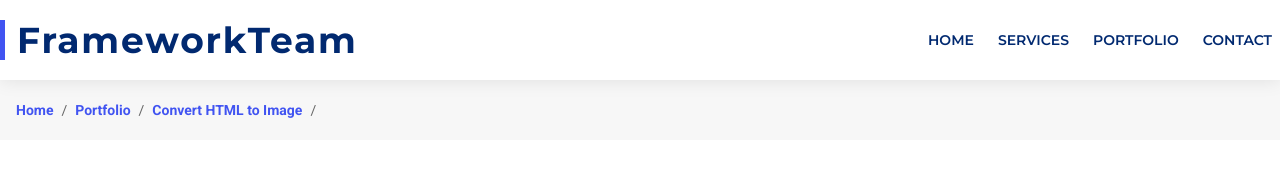
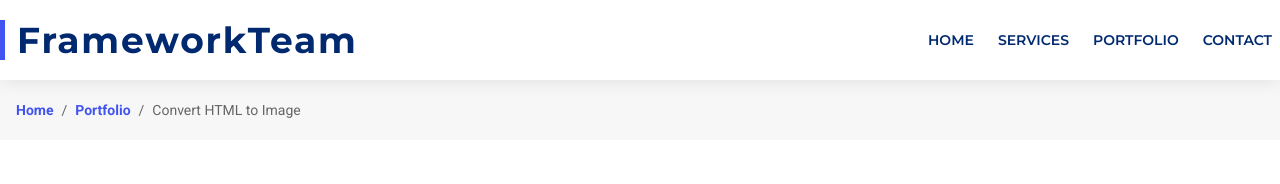
Before and after one commit to ChauhanJaved/frameworkteam, a Next.js app: page /convert-html-to-image in a window 1280 px wide. Shown: the top 184 px of the page. Built offline with nearby package versions, Linux system fonts and the light colour scheme.

Commit message:
header component update

```diff
--- a/src/app/[product]/page.tsx
+++ b/src/app/[product]/page.tsx
@@ -3,7 +3,7 @@ import Image from "next/image";
 
 //Internal Imports
 import { montserrat } from "@/components/font/font";
-import { portfolioItems } from "@/data/website-data";
+import { HeaderNavItems, portfolioItems } from "@/data/website-data";
 import BreadCrumbs from "@/components/UI/BreadCrumbs";
 import SectionHeader from "@/components/UI/SectionHeader";
 import HeroIcons, { IconNames } from "@/components/UI/HeroIcons";
@@ -26,9 +26,14 @@ export default function Page({ params }: { params: { product: string } }) {
   );
   //Breadcrumb data
   const pageLocation = [
-    { name: "Home", link: "/" },
-    { name: "Portfolio", link: "/#portfolio" },
-    { name: `${portfolioItem?.title}`, link: `/#${portfolioItem?.id}` },
+    {
+      name: `${HeaderNavItems.Home[0].toUpperCase()}${HeaderNavItems.Home.slice(1)}`,
+      link: `/#${HeaderNavItems.Home}`,
+    },
+    {
+      name: `${HeaderNavItems.Portfolio[0].toUpperCase()}${HeaderNavItems.Portfolio.slice(1)}`,
+      link: `/#${HeaderNavItems.Portfolio}`,
+    },
   ];
   return (
     <>
@@ -36,7 +41,10 @@ export default function Page({ params }: { params: { product: string } }) {
       <main id="main" className="text-lg">
         {portfolioItem && (
           <>
-            <BreadCrumbs pageLocation={pageLocation} />
+            <BreadCrumbs
+              pageLocation={pageLocation}
+              pageName={portfolioItem?.title}
+            />
             <div className="container mx-auto flex flex-col items-center justify-center px-3 py-10 xl:max-w-screen-xl">
               <SectionHeader
                 caption={portfolioItem.title}
--- a/src/app/layout.tsx
+++ b/src/app/layout.tsx
@@ -29,7 +29,7 @@ export default function RootLayout({
   children: React.ReactNode;
 }>) {
   return (
-    <html lang="en">
+    <html lang="en" className="scroll-smooth">
       <body
         className={`${roboto.className} bg-white text-base font-normal text-black-600`}
       >
--- a/src/app/privacy-policy/page.tsx
+++ b/src/app/privacy-policy/page.tsx
@@ -6,7 +6,7 @@ import { Metadata } from "next";
 import Header from "@/components/Header";
 import BreadCrumbs from "@/components/UI/BreadCrumbs";
 import SectionHeader from "@/components/UI/SectionHeader";
-import { companyName } from "@/data/website-data";
+import { companyName, HeaderNavItems } from "@/data/website-data";
 
 const pageName = "Privacy Policy";
 
@@ -16,7 +16,12 @@ export const metadata: Metadata = {
 };
 
 export default function page() {
-  const pageLocation = [{ name: "Home", link: "/" }];
+  const pageLocation = [
+    {
+      name: `${HeaderNavItems.Home[0].toUpperCase()}${HeaderNavItems.Home.slice(1)}`,
+      link: `/#${HeaderNavItems.Home}`,
+    },
+  ];
   return (
     <>
       <Header />
--- a/src/app/terms-of-use/page.tsx
+++ b/src/app/terms-of-use/page.tsx
@@ -5,7 +5,7 @@ import { Metadata } from "next";
 import Header from "@/components/Header";
 import BreadCrumbs from "@/components/UI/BreadCrumbs";
 import SectionHeader from "@/components/UI/SectionHeader";
-import { companyName } from "@/data/website-data";
+import { companyName, HeaderNavItems } from "@/data/website-data";
 
 const pageName = "Terms of Use";
 
@@ -15,7 +15,12 @@ export const metadata: Metadata = {
 };
 
 export default function page() {
-  const pageLocation = [{ name: "Home", link: "/" }];
+  const pageLocation = [
+    {
+      name: `${HeaderNavItems.Home[0].toUpperCase()}${HeaderNavItems.Home.slice(1)}`,
+      link: `/#${HeaderNavItems.Home}`,
+    },
+  ];
   return (
     <>
       <Header />
--- a/src/components/Header.tsx
+++ b/src/components/Header.tsx
@@ -106,7 +106,7 @@ export default function Header({ defaultActiveSection = "" }: HeaderProps) {
                 onClick={() => {
                   setActiveSection(HeaderNavItems.Home);
                 }}
-                href={`/`}
+                href={`/#${HeaderNavItems.Home}`}
               >
                 {headerCompanyName}
               </Link>
@@ -122,7 +122,7 @@ export default function Header({ defaultActiveSection = "" }: HeaderProps) {
                         setActiveSection(item);
                       }}
                       className={linkClasses(activeSection === item)}
-                      href={index === 0 ? "/" : `/#${item}`}
+                      href={`/#${item}`}
                     >
                       {item}
                     </Link>
--- a/src/components/Services.tsx
+++ b/src/components/Services.tsx
@@ -13,19 +13,20 @@ export default function Services() {
         <b>Progressive Web Application (PWA) Development</b>
       </h2>
       <div className="text-base md:text-lg">
-        <p className="mt-5">
+        <p className="mt-3">
           Our company FrameworkTeam Softwares excels in delivering feature-rich
           and high-performance Progressive Web Applications (PWAs) by leveraging
-          modern technologies like Next.js (TypeScript), Tailwind CSS, Shadcn
-          component library, Firebase Firebase and generative AI. PWAs bridge
-          the gap between web and native applications, offering a seamless user
+          modern technologies like Next.js with TypeScript, Tailwind CSS for
+          styling, Shadcn for component design, Firebase for backend services,
+          and generative AI for innovative user experiences. PWAs bridge the gap
+          between web and native applications, offering a seamless user
           experience across various devices. Using Next.js, we ensure superior
           performance through server-side rendering (SSR) and static site
           generation (SSG), optimizing loading times and enhancing SEO
           capabilities. With Tailwind CSS, we craft visually appealing,
           responsive designs that adapt to screens of all sizes.{" "}
         </p>
-        <p className="mt-5">
+        <p className="mt-3">
           Our expertise extends to Firebase, which enables secure user
           authentication, real-time database integration, and cloud storage for
           scalable backend solutions. We also utilize Shadcn for building
@@ -36,7 +37,7 @@ export default function Services() {
           like Vercel and Firebase Hosting, ensuring efficient hosting and
           seamless updates with CI/CD pipelines.
         </p>
-        <p className="mt-5">
+        <p className="mt-3">
           At FrameworkTeam Softwares, we aim to create PWAs that provide
           native-like performance, offline support, and engaging user
           experiences, helping your business stay ahead in a rapidly evolving
@@ -47,7 +48,7 @@ export default function Services() {
         <b>Windows Desktop Application Development</b>
       </h2>
       <div className="text-base md:text-lg">
-        <p className="mt-5">
+        <p className="mt-3">
           Our expertise in Windows Desktop Application development using .NET
           and C# empowers us to create robust, high-performing, and feature-rich
           solutions tailored to meet diverse business needs. By leveraging the
@@ -58,7 +59,7 @@ export default function Services() {
           advanced .NET-based solutions, and seamlessly integrating applications
           with third-party systems, databases, and APIs.
         </p>
-        <p className="mt-5">
+        <p className="mt-3">
           We excel in building intuitive and visually appealing user interfaces
           using technologies like Windows Presentation Foundation (WPF),
           ensuring an enhanced user experience. Our team specializes in
@@ -69,7 +70,7 @@ export default function Services() {
           performance of your applications post-deployment, including regular
           updates to align with the latest technological advancements.
         </p>
-        <p className="mt-5">
+        <p className="mt-3">
           With in-depth expertise in C# and a thorough understanding of Windows
           APIs and advanced .NET libraries, we are committed to delivering
           secure, reliable, and scalable desktop applications that drive
```
